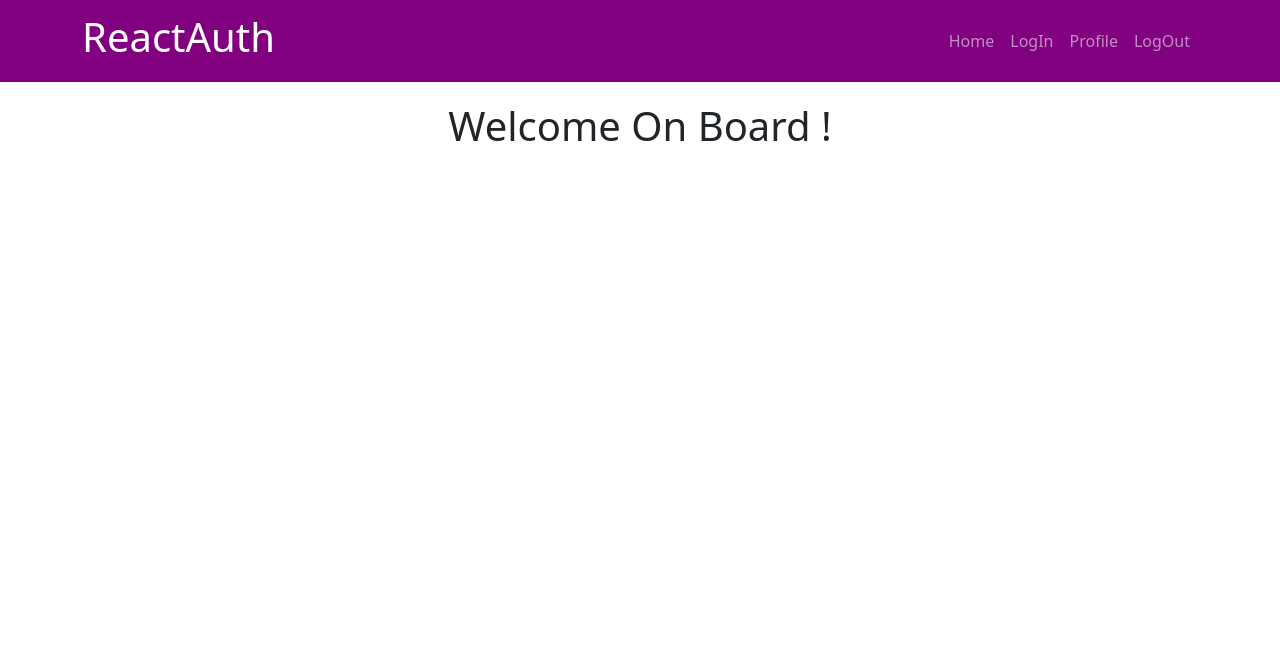
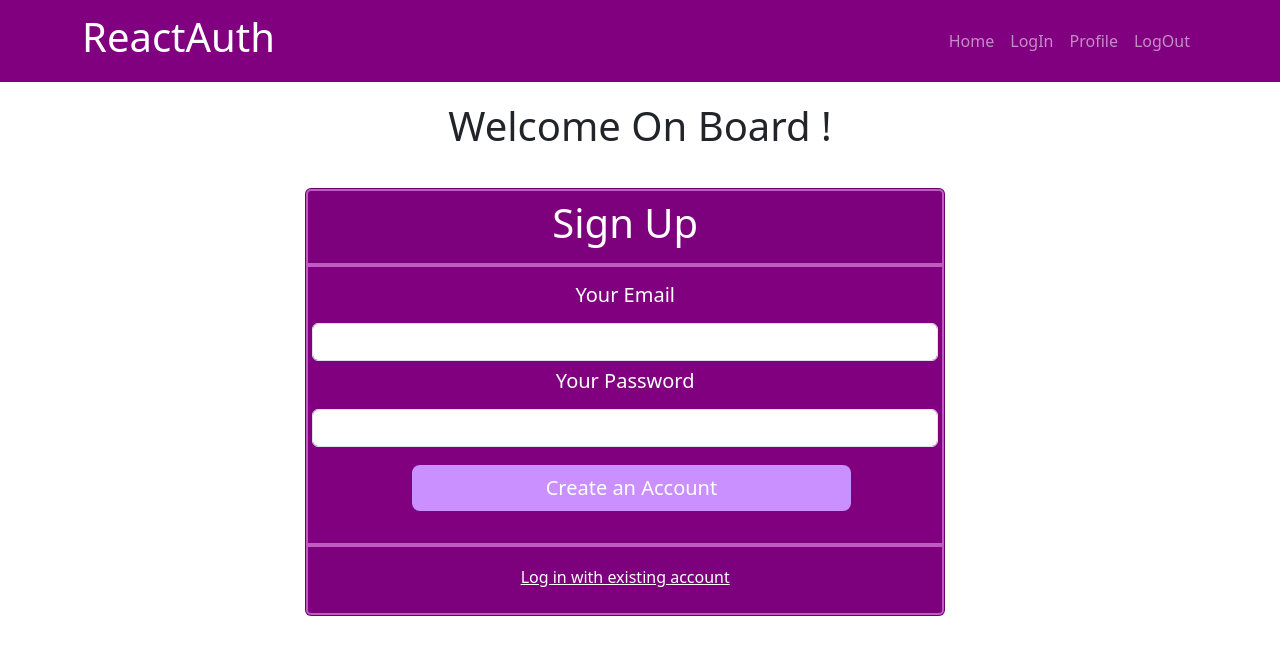
Before and after one commit to harisaini778/ReactAuth, a React (Create React App) app: page / in a window 1280 px wide. Shown: the top 654 px of the page. Built offline with nearby package versions, Linux system fonts and the light colour scheme.

Commit message:
Created a login component, here the user can existing user can see login and new users can see a create account button, user can enter there emailid and password to login or signup in to the account

```diff
--- a/src/App.js
+++ b/src/App.js
@@ -1,4 +1,5 @@
 import Home from './components/Home';
+import LogIn from './components/LogIn';
 import './App.css';
 
 function App() {
@@ -6,6 +7,7 @@ function App() {
 
     <div>
       <Home />
+      <LogIn/>
     </div>
 
   );
--- a/src/components/LogIn.css
+++ b/src/components/LogIn.css
@@ -0,0 +1,60 @@
+.main-body-login {
+    text-align: center !important;
+    display: flex;
+    justify-content: center;
+    align-items: center;
+
+
+}
+
+.card-body-login {
+    width: 50vw;
+    margin-top: 30px;
+    position: relative;
+    left: 20%;
+    background-color: purple !important;
+    color: white !important;
+}
+
+.card-border-login {
+    border: 2px solid rgb(192, 92, 192) !important;
+}
+
+.form-control:focus {
+    border: 1px solid rgb(255, 193, 255);
+}
+
+.btn-login {
+    width: 70% !important;
+    position: relative !important;
+    left: 16%;
+    margin-top: 10px !important;
+    background-color: rgb(202, 144, 255) !important;
+    color: white !important;
+    border: none !important;
+    transition: transform 0.3s ease !important;
+}
+
+.btn-login:hover {
+    transform: scale(1.1) !important;
+}
+
+.spinner-container {
+    display: flex;
+    justify-content: center;
+    margin-top: 20px !important;
+}
+
+/* LogIn.css */
+
+.existing-account-link {
+    color: white;
+    cursor: pointer;
+    text-decoration: underline;
+    margin-top: 10px;
+
+}
+
+.existing-account-link:hover {
+    color: rgb(253, 193, 193);
+}
--- a/src/components/LogIn.js
+++ b/src/components/LogIn.js
@@ -0,0 +1,80 @@
+import React, { useState } from "react";
+import { Button, Card, Row } from "react-bootstrap";
+import { Form } from "react-bootstrap";
+import { Container } from "react-bootstrap";
+import { Spinner } from "react-bootstrap";
+import "./LogIn.css";
+
+const LogIn = () => {
+  const [isLogIn, setIsLogin] = useState(false);
+    const [isExisting, setIsExisting] = useState(false);
+    const [isLoading, setIsLoading] = useState(false);
+
+  const submitFormHandler = (e) => {
+    e.preventDefault();
+      setIsLogin(true);
+      setIsLoading(true)
+  };
+
+  const existingAccountHandler = () => {
+    setIsExisting((prevState)=>!prevState);
+    };
+
+    const handleFocus = (e) => {
+    e.target.classList.add("focus");
+  };
+
+  const handleBlur = (e) => {
+    e.target.classList.remove("focus");
+  };
+
+  return (
+    <div className="main-body-login" >
+      <Container>
+        <Card className="card-body-login">
+          <Card.Header className="card-border-login">
+            {isLogIn || isExisting ? <h1>Sign In</h1> : <h1>Sign Up</h1>}
+          </Card.Header>
+          <Card.Body className="card-border-login">
+            <Form onSubmit={submitFormHandler}>
+              <Form.Group as={Row} className="mb-3">
+                <Form.Label className="mb-2"><h5>Your Email</h5></Form.Label>
+                <Form.Control type="email" className="mb-2 form-control"
+                 onFocus={handleFocus}
+                  onBlur={handleBlur}/>
+                <Form.Label className="mb-2"><h5>Your Password</h5></Form.Label>
+                <Form.Control type="password" className="mb-2 form-control"
+                onFocus={handleFocus}
+                onBlur={handleBlur}/>
+                {isLogIn || isExisting ? (
+                  <Button size="lg" className="btn-login">Log In</Button>
+                ) : (
+                  <Button size="lg" className="btn-login">Create an Account</Button>
+                )}
+                              {isLoading && (<div className="spinner-container">
+                                  <Spinner animation="grow" variant="primary" className="spinner-container" />
+                                  <Spinner animation="grow" variant="secondary" className="spinner-container" />
+                                  <Spinner animation="grow" variant="success" className="spinner-container" />
+                                  <Spinner animation="grow" variant="danger" className="spinner-container" />
+                                  <Spinner animation="grow" variant="warning" className="spinner-container" />
+                                  <Spinner animation="grow" variant="info" className="spinner-container" />
+                                  <Spinner animation="grow" variant="dark" className="spinner-container" />
+                              </div>)}
+              </Form.Group>
+            </Form>
+          </Card.Body>
+          <Card.Footer className="card-border-login">
+                      {!isExisting ? (<p className="existing-account-link" onClick={existingAccountHandler}>
+                          Log in with existing account
+                      </p>) : (<p className="existing-account-link" onClick={existingAccountHandler}>
+                          New User ?
+                      </p>
+                      )}
+          </Card.Footer>
+        </Card>
+      </Container>
+    </div>
+  );
+};
+
+export default LogIn;
```
